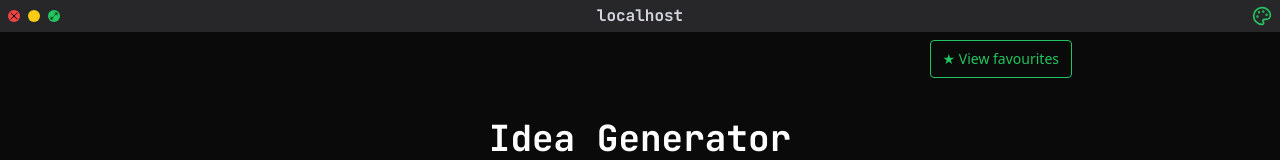
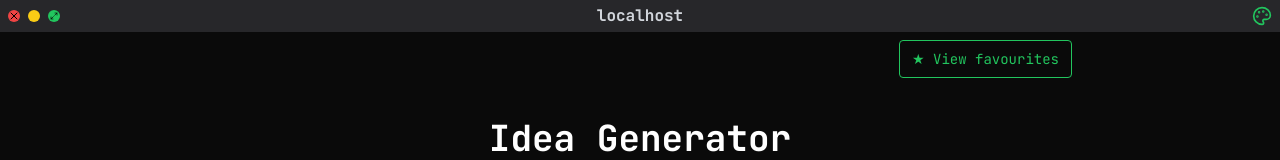
Before and after one commit to TomasPalsson/TerminalWebsite, a React (Vite) app: page /idea-generator in a window 1280 px wide. Shown: the top 160 px of the page. Built offline with nearby package versions, Linux system fonts and the light colour scheme; a web font is replaced by a local one.

Commit message:
style(idea-generator): use monospace font for favourites button

```diff
--- a/src/screens/IdeaGenerator.tsx
+++ b/src/screens/IdeaGenerator.tsx
@@ -122,7 +122,7 @@ export default function IdeaGenerator() {
     <div>
       <div className="flex justify-end w-full max-w-4xl px-4 mx-auto">
         <button
-          className="px-3 py-2 text-sm border rounded border-terminal text-terminal hover:border-gray-600"
+          className="font-mono px-3 py-2 text-sm border rounded border-terminal text-terminal hover:border-gray-600"
           onClick={() => navigate("/ideas")}
         >
           ★ View favourites
```
